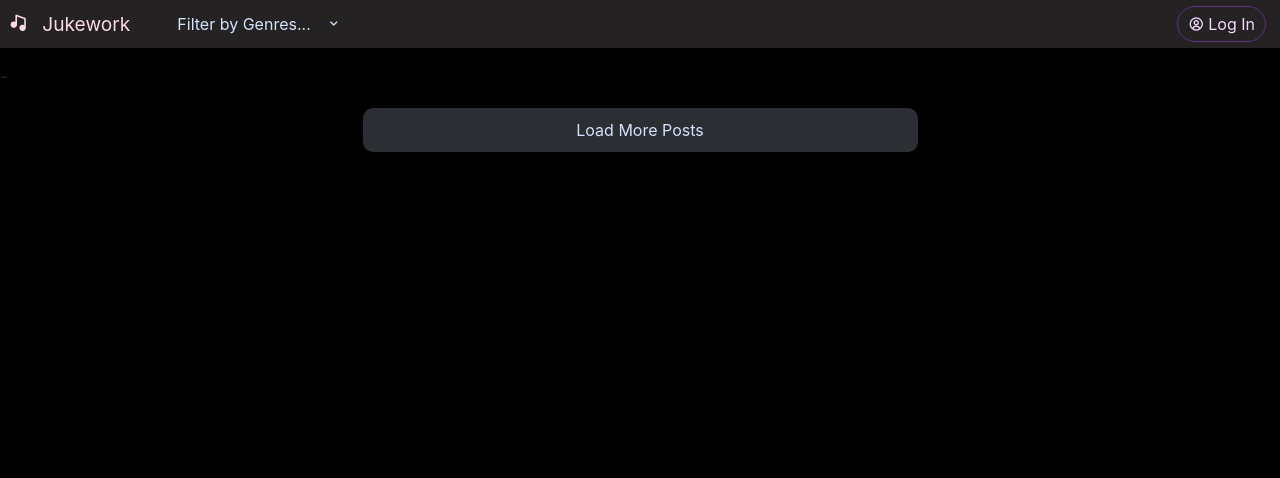
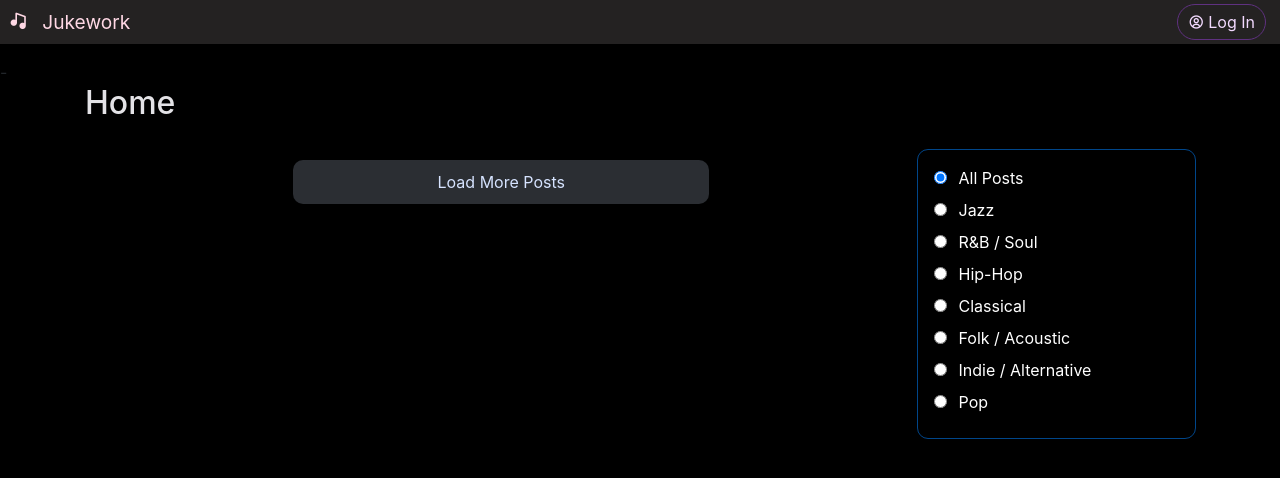
Before and after one commit to pecodeliar/JukeworkWeb, a Django app: page /posts/home in a window 1280 px wide. Shown: the top 478 px of the page. Run offline with Django 4.2, Linux system fonts and the light colour scheme; data that the repository does not hold is empty.

Commit message:
Added sidebar for genre filtering

```diff
--- a/network/core/static/core/script.js
+++ b/network/core/static/core/script.js
@@ -44,11 +44,6 @@ function baseNavbar() {
 
     // Dropdown
 
-    const gDdLi = document.createElement("li");
-    const genreDropdownDiv = genreDropdownMenu();
-    gDdLi.append(genreDropdownDiv);
-    unOrLi.append(gDdLi);
-
     // Check if user is logged in
     const check = document.getElementById("user-menu");
     if (check !== null) {
@@ -79,68 +74,6 @@ function baseNavbar() {
     }
 
     return navBar;
-}
-
-function genreDropdownMenu() {
-
-    const genres = {
-        "Jazz": "JZ",
-        "R&B / Soul": "RB",
-        "Hip-Hop": "HH",
-        "Classical": "IN",
-        "Folk / Acoustic": "FK",
-        "Indie / Alternative": "IE",
-        "Pop": "PP"
-    };
-
-    const dropdownDiv = document.createElement("div");
-    dropdownDiv.setAttribute("class", "nav-dropdown");
-    dropdownDiv.setAttribute("aria-expanded", "false");
-
-    // Span button that once clicked will show dropdown
-    const dropdownBtn = document.createElement("button");
-    dropdownBtn.setAttribute("class", "drpdwn-btn");
-    dropdownBtn.innerText = "Filter by Genres..."
-    const dropdownIcon = document.createElement("i");
-    dropdownIcon.setAttribute("class", "bx bx-chevron-down genre-arw");
-    dropdownIcon.setAttribute("aria-hidden", "true");
-    dropdownBtn.append(dropdownIcon);
-    dropdownDiv.append(dropdownBtn);
-
-
-    const dropdownCnt = document.createElement("div");
-    dropdownCnt.setAttribute("id", "gnr-dropdown-cnt");
-    dropdownDiv.append(dropdownCnt);
-
-    Object.entries(genres).forEach(genre => {
-
-        const genreLink = document.createElement("a");
-        genreLink.setAttribute("class", "nav-dropdown-item");
-        genreLink.setAttribute("href", `posts/${genre[1]}`);
-        genreLink.innerText = genre[0]
-        dropdownCnt.append(genreLink)
-
-    })
-    dropdownDiv.addEventListener("click", () => {
-        dropdownCnt.style.display = "block";
-        dropdownBtn.style.backgroundColor = "var(--accent)";
-        dropdownDiv.style.backgroundColor = "var(--accent)";
-    });
-
-    // https://www.techiedelight.com/hide-div-click-outside-javascript/
-
-    document.addEventListener('mouseup', function(e) {
-        var container = document.getElementById('gnr-dropdown-cnt');
-        if (!container.contains(e.target)) {
-            container.style.display = 'none';
-            dropdownBtn.style.backgroundColor = "";
-            dropdownDiv.style.backgroundColor = "";
-        }
-    });
-
-
-    return dropdownDiv;
-
 }
 
 function profileDropdownMenu() {
--- a/network/core/static/core/styles.css
+++ b/network/core/static/core/styles.css
@@ -165,26 +165,6 @@ nav li{
     color: var(--on-primary);
 }
 
-#gnr-dropdown-cnt {
-    display: none;
-    position: absolute;
-    z-index: 1;
-    left: 160px;
-    padding-right: 5px;
-    padding-left: 1px;
-    margin-top: 20px;
-    background-color: var(--main);
-    border-top-left-radius: 15px;
-    border-top-right-radius: 15px;
-    border-bottom-left-radius: 15px;
-    border-bottom-right-radius: 15px;
-    outline: var(--accent) solid 1px;
-}
-
-#gnr-dropdown-cnt a{
-     color: var(--on-primary);
-}
-
 #pro-dropdown-cnt {
     display: none;
     position: absolute;
--- a/network/posts/static/posts/posts.css
+++ b/network/posts/static/posts/posts.css
@@ -1,4 +1,22 @@
+#posts-title {
+    color: var(--on-background);
+}
+
+.posts-container {
+    display: flex;
+}
+
+.posts-child {
+    flex: 1; /* additionally, equal width */
+    margin: 10px;
+}
+
 /* ===== Create Post Form ===== */
+
+#posts-view {
+    width: 75%;
+    margin-top: 0;
+}
 
 .form-div {
     margin-top: 10px;
@@ -164,6 +182,7 @@
     vertical-align: middle;
     display: inline-block;
     height: 50px;
+    margin-top: 10px;
 }
 
 .back-btn i {
@@ -177,6 +196,8 @@
     vertical-align: middle;
     padding-right: 5px;
 }
+
+#post-view {}
 
 .post-view-card {
     background-color: var(--main);
@@ -224,3 +245,27 @@
 .full-buttons-div {
     text-align: center;
 }
+
+/* ===== Genre Sidebar ===== */
+
+#side-view {
+    width: 25%;
+    margin: 0;
+    padding: 0;
+    margin-left: auto;
+    order: 2;
+}
+
+#genre-sidebar {
+    background-color: var(--background);
+    border-radius: 10px;
+    width: 100%;
+    outline: var(--primary) solid 1px;
+    padding: 1rem;
+    margin-top: 20px;
+}
+
+.sb-genre-cont label{
+    margin-left: 12px;
+    color: white;
+}
--- a/network/posts/static/posts/posts.js
+++ b/network/posts/static/posts/posts.js
@@ -9,9 +9,11 @@ document.addEventListener('DOMContentLoaded', function() {
         document.querySelector('#post-form').append(form);
     };
 
-    const article = document.querySelector("#electric-cars");
+    const title = document.querySelector("#posts-title");
+    title.innerText = "Home"
 
     loadPosts();
+    genreSideBarSelect();
 
 });
 
@@ -125,12 +127,14 @@ function composePost() {
 
 }
 
-async function loadPosts() {
+async function loadPosts(genre="") {
 
-    // Select posts div
+    // Select posts div and empty it
     const parent = document.querySelector("#posts-view");
+    parent.innerText = ""
     const innerParent = document.createElement("div");
     innerParent.setAttribute("id", "posts-cont");
+    innerParent.setAttribute("class", "posts-child");
     parent.append(innerParent);
 
     // https://webdesign.tutsplus.com/tutorials/how-to-implement-a-load-more-button-with-vanilla-javascript--cms-42080
@@ -138,6 +142,8 @@ async function loadPosts() {
 
     const postIncrease = 15;
     let currentPage = 1;
+
+    if (genre === "") {
 
         const response = await fetch('/posts')
         .then(response => response.json() )
@@ -148,6 +154,20 @@ async function loadPosts() {
         .catch(error => {
             console.log(error);
         });
+
+    } else {
+
+        const response = await fetch(`/posts/genre/${genre}`)
+        .then(response => response.json() )
+        .then(json => {
+            allPosts = shuffleArray(JSON.parse(json))
+            postLimit = allPosts.length
+        })
+        .catch(error => {
+            console.log(error);
+        });
+
+    }
 
     // Load More Button
     const loadMoreDiv = document.createElement("div");
@@ -251,14 +271,21 @@ function postElement(post, id) {
     // Card Click Even to Show Full Post View
     card.addEventListener("click", () => {
 
-        console.log(post);
-
         const parent = document.querySelector('#post-view');
+        const container = parent.parentElement
+        container.classList.remove("posts-container");
 
         // Show the post full view and hide other posts
         parent.style.display = "block";
         const allPosts = document.querySelector('#posts-view');
         allPosts.style.display = "none";
+        const sideBar = document.querySelector('#side-view');
+        sideBar.style.display = "none";
+
+        // Change title and store for Later
+        const title = document.querySelector("#posts-title");
+        const titleText = title.innerText;
+        title.innerText = `${titleText} - Post`
 
         // Add a back button
         const backButton = document.createElement("button");
@@ -266,15 +293,20 @@ function postElement(post, id) {
         //backButton.innerText = "Back to All Posts";
         const backBtnIcon = document.createElement("i");
         backBtnIcon.setAttribute("class", "bx bx-left-arrow-alt");
+        backBtnIcon.setAttribute("aria-hidden", "true");
         backButton.prepend(backBtnIcon);
         const btnText = document.createElement("span");
         btnText.innerText = "Back to All Posts";
         backButton.append(btnText);
         parent.append(backButton);
+
         backButton.addEventListener("click", () => {
+            container.classList.add("posts-container");
             allPosts.style.display = "block";
+            sideBar.style.display = "block";
             parent.style.display = "none";
             parent.innerText = "";
+            title.innerText = titleText
         })
 
         const fullView = postView(post)
@@ -338,8 +370,6 @@ function likePostButton(post, id, creator) {
 }
 
 function like(button) {
-
-    //console.log(button)
 
     const csrftoken = getCookie('csrftoken');
 
@@ -461,3 +491,77 @@ function postView(post) {
     return postParent;
 
 }
+
+function genreSideBarSelect() {
+
+    const genres = {
+        "Jazz": "JZ",
+        "R&B / Soul": "RB",
+        "Hip-Hop": "HH",
+        "Classical": "IN",
+        "Folk / Acoustic": "FK",
+        "Indie / Alternative": "IE",
+        "Pop": "PP"
+    };
+
+    const parent = document.querySelector("#side-view");
+
+    const sidebarDiv = document.createElement("div");
+    sidebarDiv.setAttribute("id", "genre-sidebar");
+    //sidebarDiv.setAttribute("class", "posts-child");
+    parent.append(sidebarDiv);
+
+    const sidebarFS = document.createElement("fieldset");
+    //sidebarFS.setAttribute("class", "genre-sidebar");
+    sidebarDiv.append(sidebarFS);
+
+    const allPostsDiv = document.createElement("div");
+    allPostsDiv.setAttribute("class", "sb-genre-cont");
+    const allPostsInput = document.createElement("input");
+    allPostsInput.setAttribute("class", "sb-genre-item");
+    allPostsInput.setAttribute("checked" ,"");
+    allPostsInput.setAttribute("type", "radio");
+    allPostsInput.setAttribute("name", "genre");
+    allPostsInput.setAttribute("id", "all");
+    allPostsInput.setAttribute("value", "All");
+    const allPostsInputLabel = document.createElement("label");
+    allPostsInputLabel.setAttribute("for", `all`);
+    allPostsInputLabel.innerText = `All Posts`;
+    allPostsInput.addEventListener("click", () => {
+
+        const title = document.querySelector("#posts-title");
+        title.innerText = "Home"
+        loadPosts()
+
+    });
+    allPostsDiv.append(allPostsInput, allPostsInputLabel)
+    sidebarFS.append(allPostsDiv)
+
+    Object.entries(genres).forEach(genre => {
+
+        const genreDiv = document.createElement("div");
+        genreDiv.setAttribute("class", "sb-genre-cont")
+        const genreInput = document.createElement("input");
+        genreInput.setAttribute("class", "sb-genre-item");
+        genreInput.setAttribute("type", "radio");
+        genreInput.setAttribute("name", "genre");
+        genreInput.setAttribute("id", `${genre[1]}`);
+        genreInput.setAttribute("value", `${genre[1]}`);
+        const genreInputLabel = document.createElement("label");
+        genreInputLabel.setAttribute("for", `${genre[1]}`);
+        genreInputLabel.innerText = `${genre[0]}`;
+
+        genreInput.addEventListener("click", () => {
+
+            const title = document.querySelector("#posts-title");
+            title.innerText = `${genre[0]}`;
+            loadPosts(genre[1]);
+
+        });
+
+        genreDiv.append(genreInput, genreInputLabel)
+        sidebarFS.append(genreDiv)
+
+    })
+
+}
--- a/network/posts/templates/posts/posts.html
+++ b/network/posts/templates/posts/posts.html
@@ -7,12 +7,17 @@
 
 {% block body %}
 
-<div class="container">
+<h2 id="posts-title" class="container"></h2>
+
+<div class="container posts-container">
 
     {% if user.is_authenticated %}
         <div id="post-form" data-user="{{ user.id }}">
         </div>
     {% endif %}
+
+    <div id="side-view">
+    </div>
 
     <div id="posts-view">
     </div>
```
Lines whose indentation alone changed are shown as unchanged.
